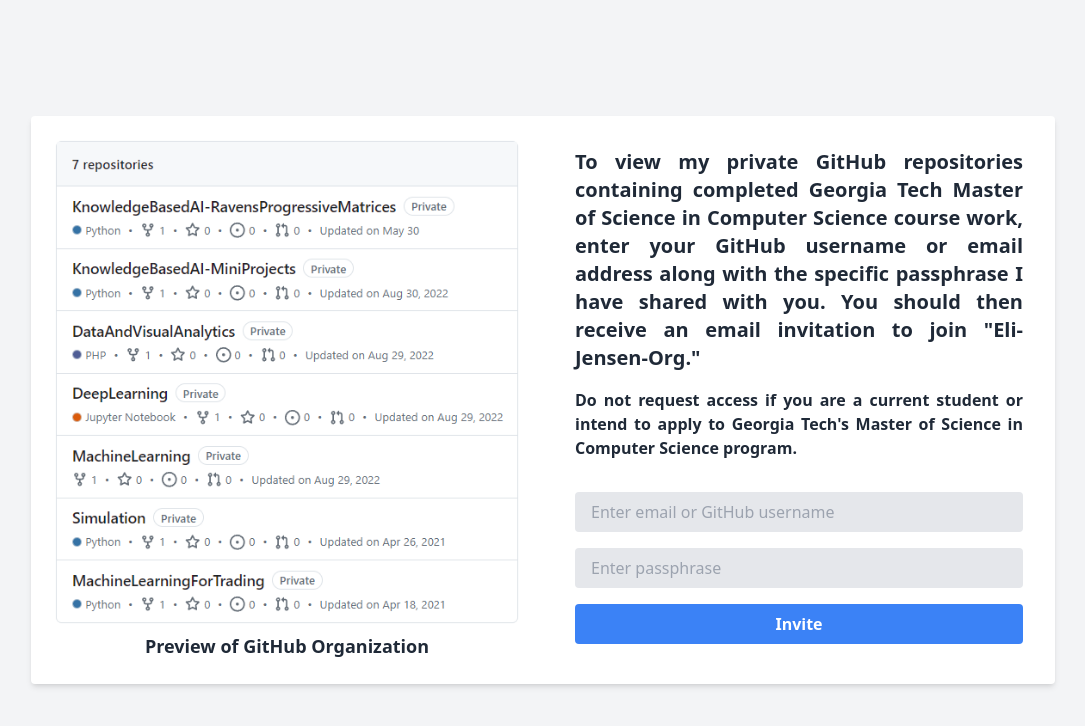
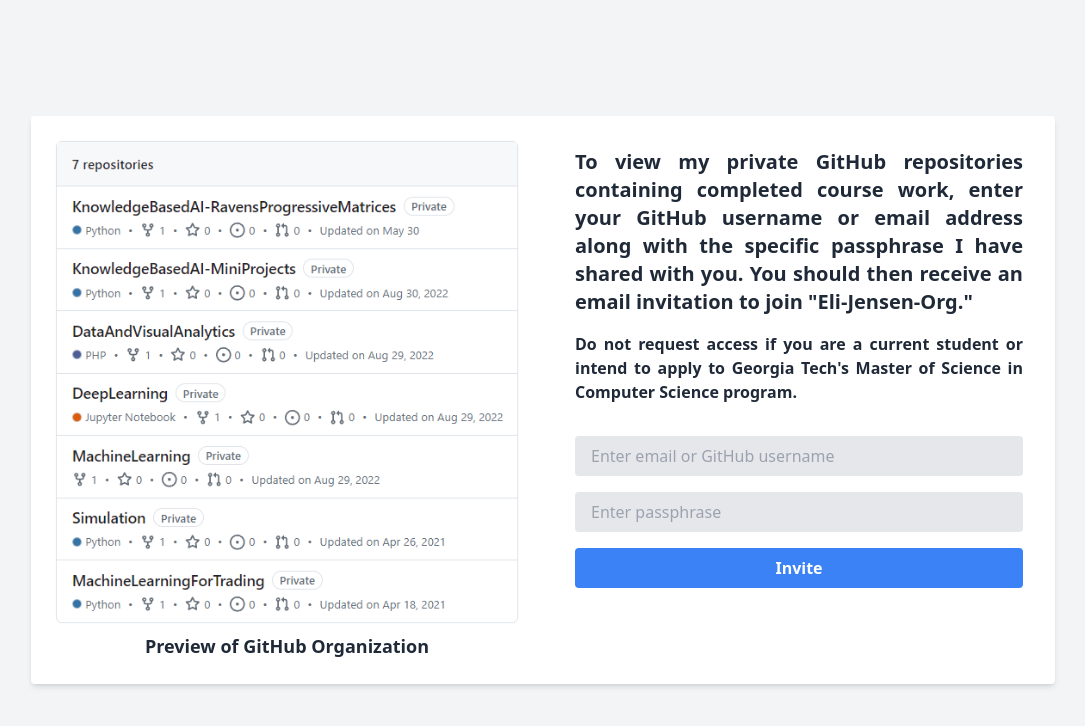
Before and after one commit to Eli-Jensen/add-user-to-github-org, a Next.js app: page /invite in a window 1280 px wide. Shown: the top 726 px of the page, without its empty margins (97-1182 px from the left). Built offline with nearby package versions, Linux system fonts and the light colour scheme.

Commit message:
Change env variable

```diff
--- a/app/invite/page.tsx
+++ b/app/invite/page.tsx
@@ -11,14 +11,13 @@
   const [message, setMessage] = useState<{ text: string, type: 'success' | 'error' } | null>(null);
   const [animate, setAnimate] = useState(false);
 
-  // Get the passphrase from the environment variable
-  const secretPassphrase = process.env.NEXT_PUBLIC_PASSPHRASE;
+  const passphrases = (process.env.NEXT_PUBLIC_PASSPHRASES || '').split(',');
 
   const handleSubmit = async (e: React.FormEvent) => {
     e.preventDefault();
 
     // Validate the passphrase
-    if (passphrase !== secretPassphrase) {
+    if (!passphrases.includes(passphrase)) {
       setMessage({ text: 'Invalid passphrase.', type: 'error' });
       triggerAnimations();
       return;
@@ -66,7 +65,7 @@
           {/* Form Container */}
           <div className="flex-1 p-8">
             <h2 className="text-xl text-justify font-semibold text-gray-800 mb-4">
-              To view my private GitHub repositories containing completed Georgia Tech Master of Science in Computer Science course work, enter your GitHub username or email address along with the specific passphrase I have shared with you. You should then receive an email invitation to join &quot;Eli-Jensen-Org.&quot;
+              To view my private GitHub repositories containing completed course work, enter your GitHub username or email address along with the specific passphrase I have shared with you. You should then receive an email invitation to join &quot;Eli-Jensen-Org.&quot;
             </h2>
             <h2 className="text-base text-justify font-semibold text-gray-800 mb-8">
               Do not request access if you are a current student or intend to apply to Georgia Tech&apos;s Master of Science in Computer Science program.
@@ -106,7 +105,7 @@
         </div>
       </div>
 
-      {/* Add the shake and pulse animation CSS */}
+      {/* Add the pulse animation CSS */}
       <style jsx>{`
         @keyframes pulse {
           0% { opacity: 1; }
--- a/app/layout.tsx
+++ b/app/layout.tsx
@@ -1,6 +1,5 @@
 import type { Metadata } from "next";
 import { Inter } from "next/font/google";
-import Head from 'next/head';
 import "./globals.css";
 
 const inter = Inter({ subsets: ["latin"] });
@@ -17,9 +16,6 @@
 }) {
   return (
     <html lang="en">
-      <Head>
-        <title>Invite to GitHub Org</title>
-      </Head>
       <body>{children}</body>
     </html>
   );
--- a/app/page.tsx
+++ b/app/page.tsx
@@ -3,7 +3,7 @@
 import { redirect } from 'next/navigation';
 
 export default function HomePage() {
-  // Perform the redirection
+  // Perform redirection
   redirect('/invite');
 
   // The component can return null
```
